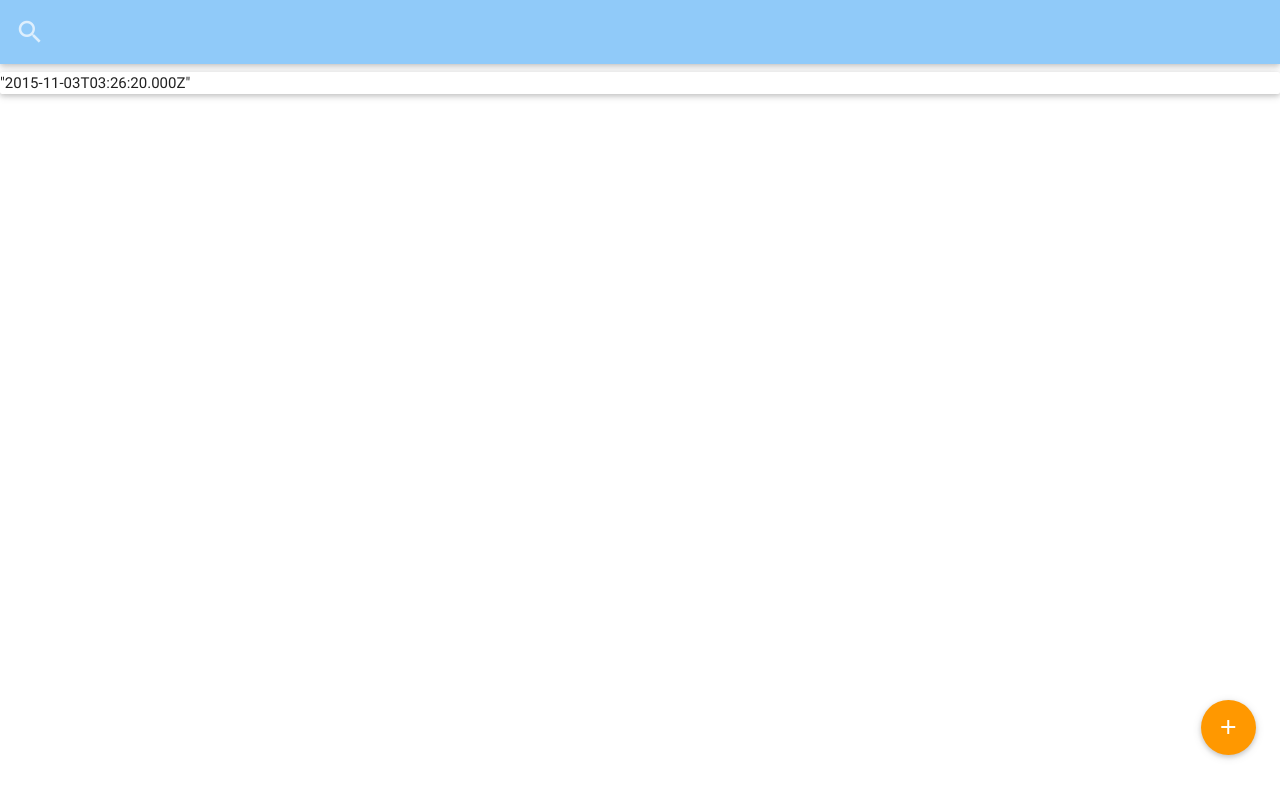
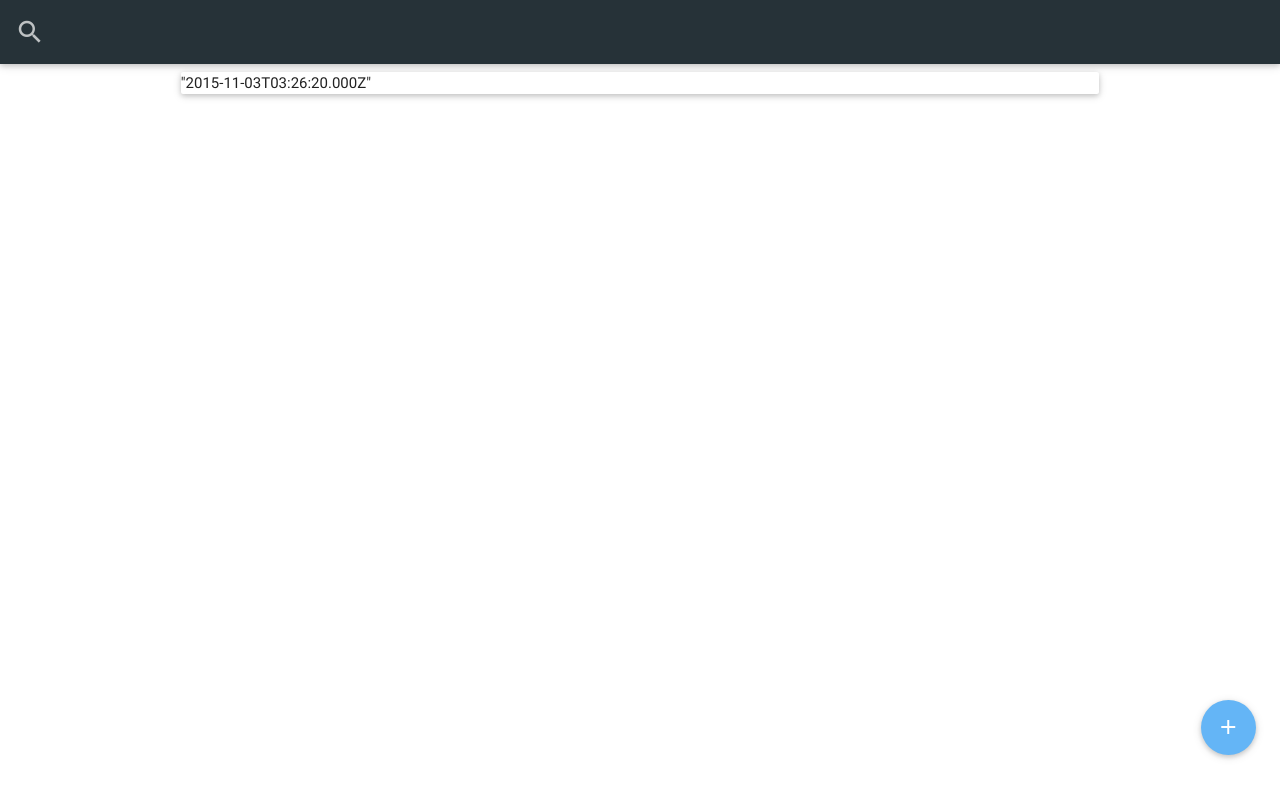
Before and after one commit to exp0nge/electron-series-tracker, a website: page index.html in a window 1280 px wide. Drawn offline with Linux system fonts and the light colour scheme.

Commit message:
Added better color palatte

```diff
--- a/index.html
+++ b/index.html
@@ -15,7 +15,7 @@
     <main>
       <!-- Navbar goes here -->
         <nav>
-        <div class="nav-wrapper blue lighten-3">
+        <div class="nav-wrapper blue-grey darken-4">
           <form>
             <div class="input-field">
               <input id="search" type="search" required>
@@ -26,13 +26,14 @@
         </div>
       </nav>
       <!-- Page Layout here -->
+      <div class="container">
       <div class="row">
         <div class="card">{{main.currentTime}}</div>
       </div>
-
+      </div>
       <div class="col s3">
           <div class="fixed-action-btn" style="bottom: 45px; right: 24px;">
-            <a class="btn-floating btn-large orange">
+            <a class="btn-floating btn-large blue lighten-2">
               <i class="large material-icons">add</i>
             </a>
           </div>
```
